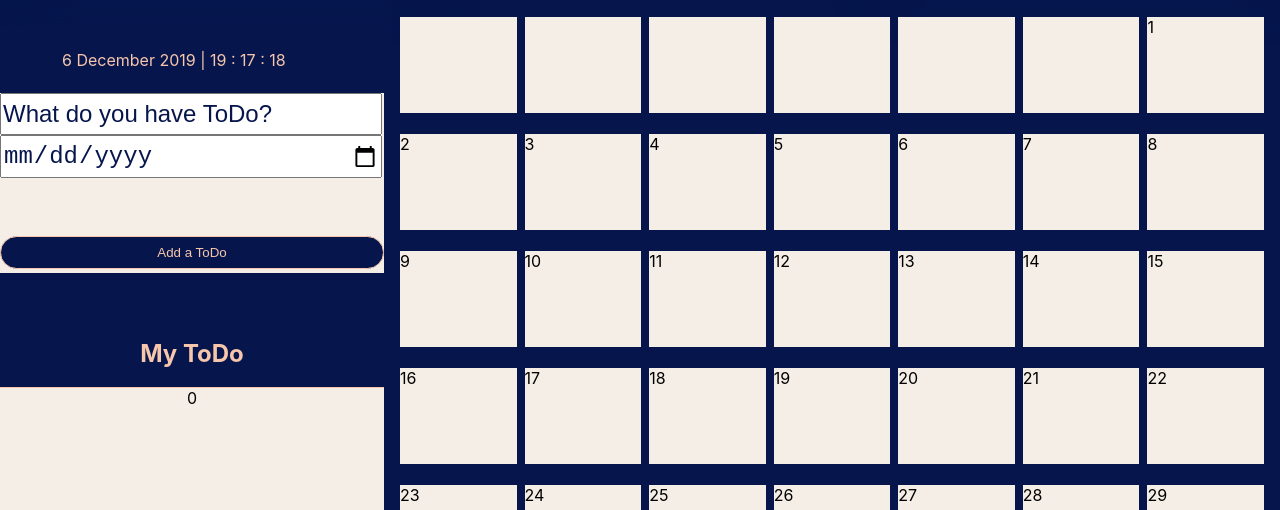
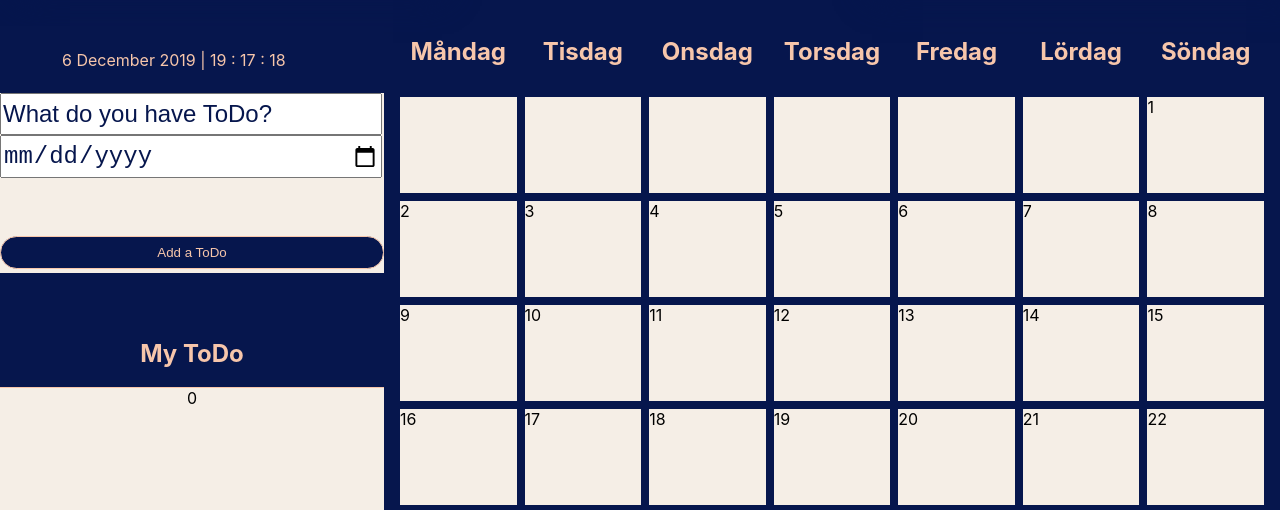
Before and after one commit to Fluffinator97/ToDo, a plain HTML site: page index.html in a window 1280 px wide. Shown: the part 290-800 px from the top of the page. Drawn offline with Linux system fonts and the light colour scheme.

Commit message:
fixed so the weekdays show

```diff
--- a/index.html
+++ b/index.html
@@ -54,6 +54,16 @@
 
       <ul id="list"></ul>
     </div>
+    <div class="weekDaysHeader">
+      <h2 class="weekDays">Måndag</h2>
+      <h2 class="weekDays">Tisdag</h2>
+      <h2 class="weekDays">Onsdag</h2>
+      <h2 class="weekDays">Torsdag</h2>
+      <h2 class="weekDays">Fredag</h2>
+      <h2 class="weekDays">Lördag</h2>
+      <h2 class="weekDays">Söndag</h2>
+    </div>
+
     <div class="calenderWrapper">
   </div>
 </body>
--- a/style.css
+++ b/style.css
@@ -1,7 +1,7 @@
 body {
     margin: 0;
     background-color: #06164d;
-    overflow: hidden;
+    overflow-x: hidden;
     font-family: -apple-system, BlinkMacSystemFont, 'Segoe UI', Roboto, Oxygen, Ubuntu, Cantarell, 'Open Sans', 'Helvetica Neue', sans-serif;
 }
 
@@ -41,9 +41,22 @@ p{
 
 
 }
+
 .weekDaysHeader {
+    grid-area: cW;
+    display: grid;
+    grid-template-columns: repeat(7, 1fr);
+    grid-template-rows: auto;
+    justify-items: center;
+    grid-column-gap: 0.5rem;
+    grid-row-gap: 0.5rem;
+    margin: 0 1rem;
+}
 
+.calenderWrapper{
+    padding-top: 5rem;
 }
+
 .mainWrapper{
     display: grid;
     grid-template-columns: 3fr 7fr;
```
